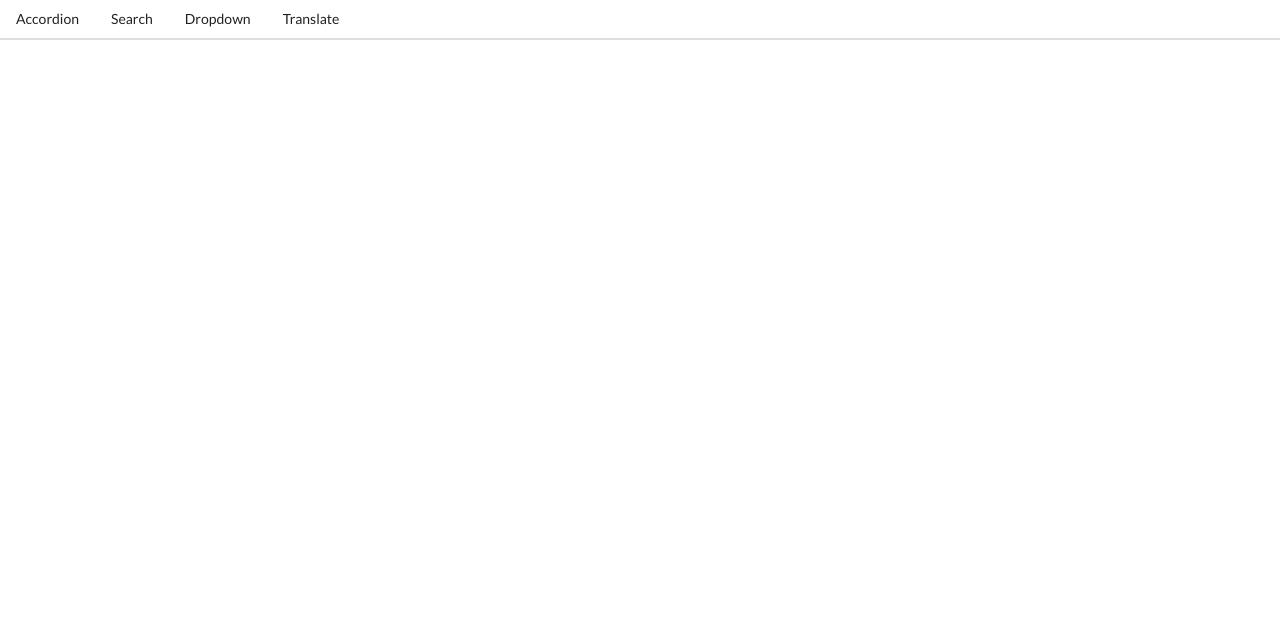
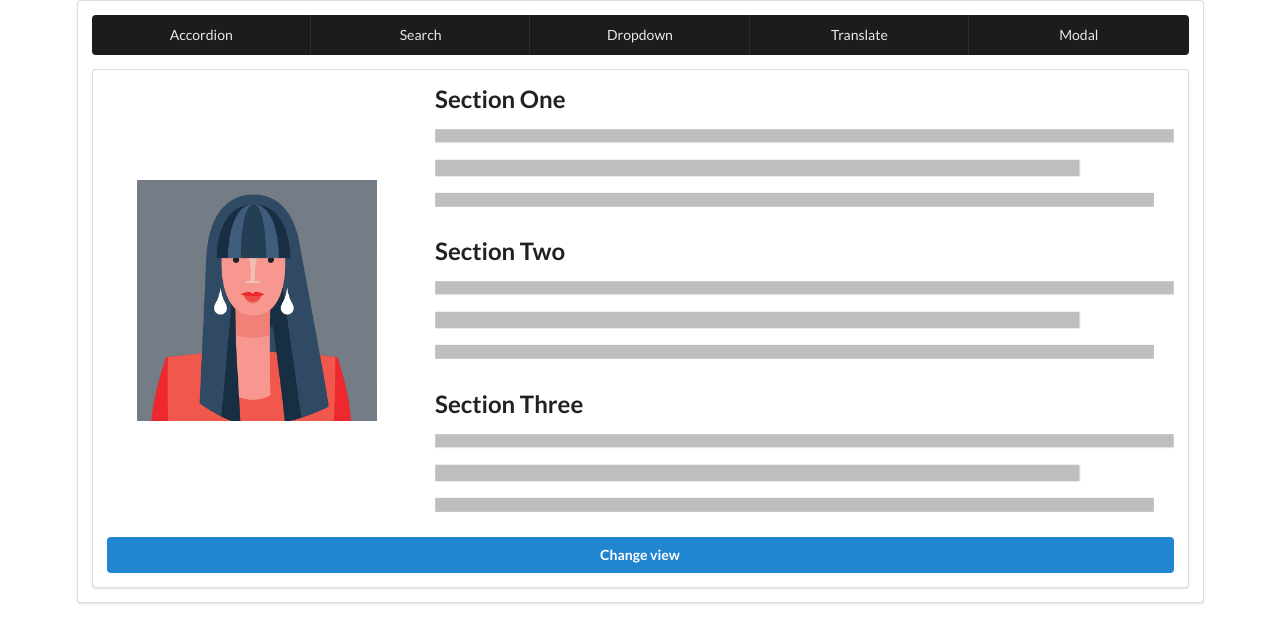
Before and after one commit to svarggas/Widgets, a React (Create React App) app: page /modal in a window 1280 px wide. Shown: the top 642 px of the page. Built offline with nearby package versions, Linux system fonts and the light colour scheme.

Commit message:
Widget Modal
Adding modal to the other components

```diff
--- a/src/App.js
+++ b/src/App.js
@@ -5,6 +5,7 @@ import Dropdown from './components/Dropdown'
 import Translate from './components/Translate'
 import Route from './components/Route'
 import Header from './components/Header'
+import Modal from './components/modal/Modal'
 
 const items = [
     {
@@ -39,9 +40,11 @@ const options = [
 export default () => {
 
     const [selected,setSelected] = useState(options[0])
+    const [modalState, setModalState] = useState(false)
 
     return (
-        <div>
+        <div className="ui main container">
+            <div className="ui segment">
                 <Header />
                 <Route path="/">
                     <Accordion items={items} />
@@ -60,6 +63,38 @@ export default () => {
                 <Route path="/translate">
                     <Translate />
                 </Route>
+                <Route path="/modal">
+                    <div className="ui segment">
+
+                        { modalState ? <Modal closeModal={setModalState} /> :
+
+                            <div className="ui two column very grid">
+                                <div className="column" style={{width:"30%",display:"flex",justifyContent:"space-evenly",alignItems:"center"}}>
+
+                                    <img src={window.location.origin + '/img/molly.png'}
+                                        alt="Filler"
+                                        style={{width:"80%"}}
+                                    />
+                                </div>
+                                <div className="column" style={{width:"70%"}}>
+                                    <h2>Section One</h2>
+                                    <img src={window.location.origin + '/img/fillerPlain.png'} alt="Filler" width="100%" />
+
+                                    <h2>Section Two</h2>
+                                    <img src={window.location.origin + '/img/fillerPlain.png'} alt="Filler" width="100%"/>
+
+                                    <h2>Section Three</h2>
+                                    <img src={window.location.origin + '/img/fillerPlain.png'} alt="Filler" width="100%"/>
+                                </div>
+                            </div>
+                        }
+                        <br/>
+                        <button className="ui primary button fluid" onClick={() => setModalState(!modalState)}>
+                            Change view
+                        </button>
+                    </div>
+                </Route>
+            </div>
         </div>
     )
 }
--- a/src/components/Acoordion.js
+++ b/src/components/Acoordion.js
@@ -22,7 +22,7 @@ const Accordion =  ({items}) => {
             </div>
         </React.Fragment>
     })
-    return <div className="ui styled accordion">
+    return <div className="ui styled accordion fluid">
         {renderedItems}
     </div>
 }
--- a/src/components/Header.js
+++ b/src/components/Header.js
@@ -3,7 +3,7 @@ import Link from './Link';
 
 const Header = () => {
     return (
-        <div className="ui secondary pointing menu">
+        <div className="ui five item menu inverted pointing">
             <Link href="/" className="item">
                 Accordion
             </Link>
@@ -16,6 +16,9 @@ const Header = () => {
             <Link href="/translate" className="item">
                 Translate
             </Link>
+            <Link href="/modal" className="item">
+                Modal
+            </Link>
         </div>
     )
 }
--- a/src/components/Search.js
+++ b/src/components/Search.js
@@ -59,7 +59,7 @@ const Search = () => {
         <div>
             <div className="ui form">
                 <div className="field">
-                    <label>Enter search term</label>
+                    <label>Enter search term, powered by Wikipedia search API</label>
                     <input className="input"
                         value={term}
                         onChange={event => setTerm(event.target.value)}
--- /dev/null
+++ b/src/components/modal/Modal.css
@@ -0,0 +1,6 @@
+.modalBackground {
+    border-radius: 5px;
+    background-color: rgba(200, 200, 200);
+    padding: 30px 0 30px 0;
+    z-index: 1;
+}
--- /dev/null
+++ b/src/components/modal/Modal.js
@@ -0,0 +1,32 @@
+import React from 'react'
+import './Modal.css'
+
+const Modal = ({closeModal}) => {
+    return (
+        <div className="ui container modalBackground">
+            <div className="ui card centered">
+                <div className="image">
+                    <img src={window.location.origin + '/img/molly.png'} alt="Profile" />
+                </div>
+                <div className="content">
+                    <p className="header">Molly</p>
+                    <div className="meta">
+                        <span className="date">Joined in 2013</span>
+                    </div>
+                    <div className="description">
+                        Art director living in New York.
+                    </div>
+                </div>
+                <div className="extra content">
+                    <p>
+                        <i className="user icon"></i>
+                        22 Friends
+                    </p>
+                </div>
+                <button onClick={() => closeModal(false)} className="ui red button centered">Close Modal</button>
+            </div>
+        </div>
+    )
+}
+
+export default Modal
```
Also changed, not shown: public/img/fillerPlain.png (added), public/img/molly.png (added). Lines whose indentation alone changed are shown as unchanged.
